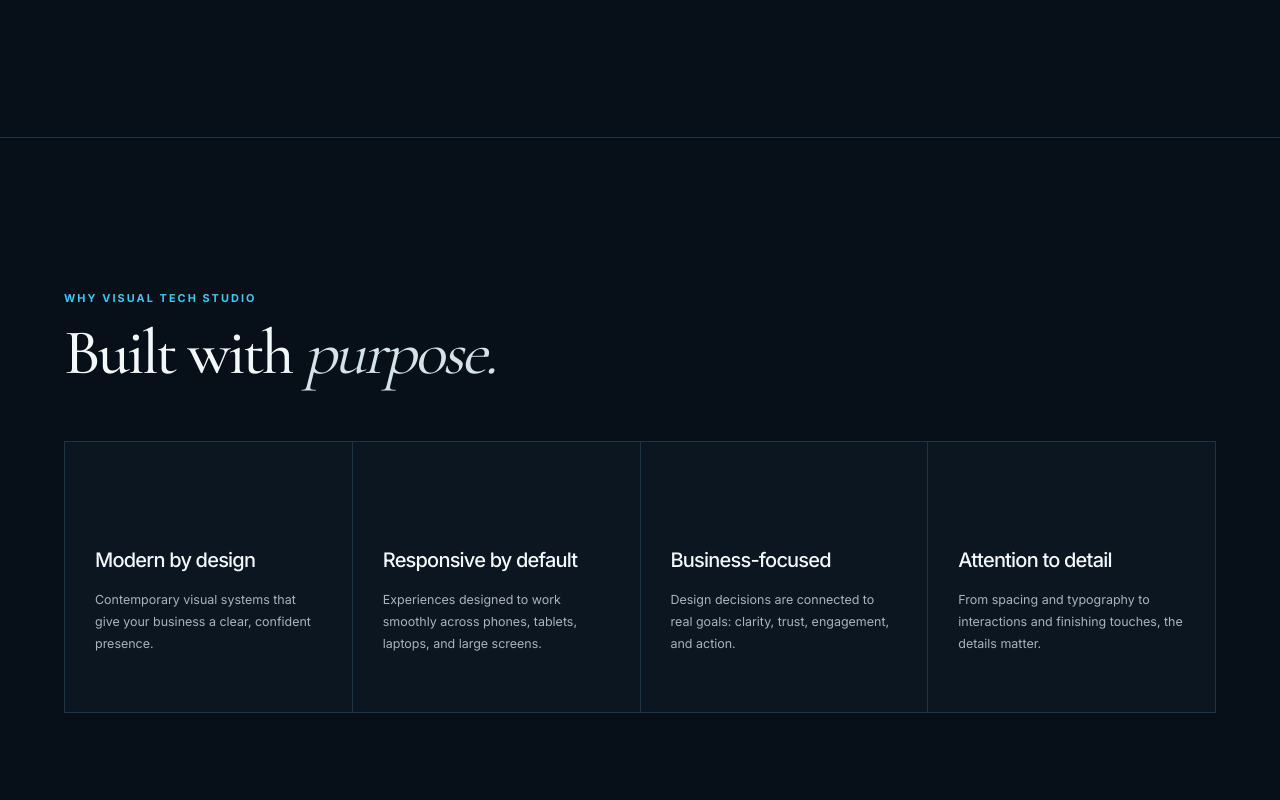
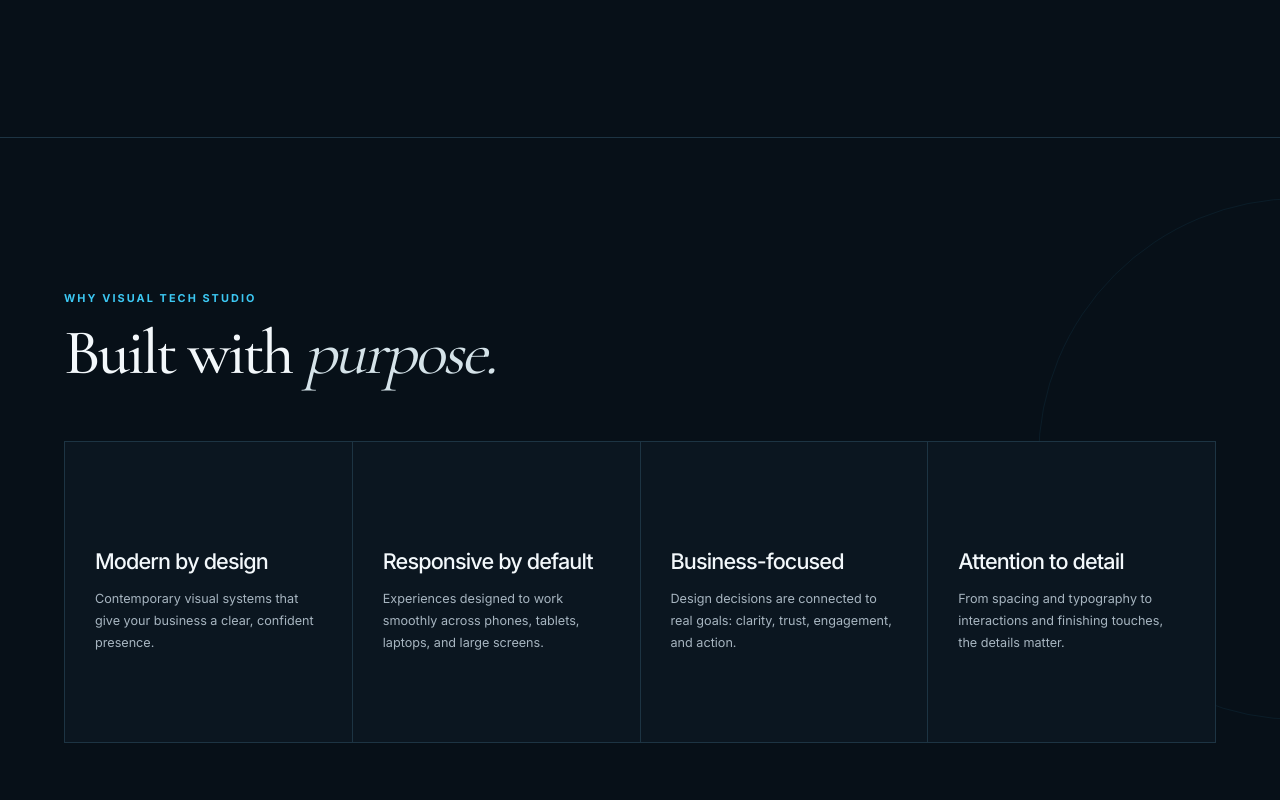
Before and after one commit to Ab-black/visual-tech-studio-landing-page, a plain HTML site: page index.html in a window 1280 px wide. Shown: the part 5300-6100 px from the top of the page. Drawn offline with nearby package versions, Linux system fonts and the light colour scheme.

Commit message:
style: polish why studio section

```diff
--- a/css/style.css
+++ b/css/style.css
@@ -150,12 +150,17 @@
 .statement { padding-top: clamp(100px, 13vw, 180px); padding-bottom: clamp(100px, 13vw, 180px); border-top: 1px solid var(--border); }
 .statement-line { width: 70px; height: 1px; margin-bottom: 35px; background: var(--accent); }
 .statement h2 { max-width: 1050px; margin-top: 25px; }
-.why-grid { display: grid; grid-template-columns: repeat(4, 1fr); gap: 1px; background: var(--border); border: 1px solid var(--border); }
-.why-card { min-height: 270px; padding: 30px; background: var(--surface); transition: background var(--normal) ease; }
-.why-card:hover { background: var(--surface-2); }
-.why-card span { color: var(--accent); font-size: .64rem; font-weight: 700; letter-spacing: .13em; }
-.why-card h3 { margin: 72px 0 12px; font-size: 1.25rem; }
-.why-card p { color: var(--muted); font-size: .78rem; line-height: 1.75; }
+.why { position: relative; overflow: hidden; }
+.why::before { content: ''; position: absolute; width: 520px; aspect-ratio: 1; top: 8%; right: -280px; border: 1px solid rgba(60, 200, 243, .07); border-radius: 50%; pointer-events: none; }
+.why-grid { position: relative; z-index: 1; display: grid; grid-template-columns: repeat(4, 1fr); gap: 1px; background: var(--border); border: 1px solid var(--border); }
+.why-card { position: relative; isolation: isolate; min-height: 300px; padding: 30px; overflow: hidden; background: var(--surface); transition: background var(--normal) ease, transform var(--normal) var(--ease), box-shadow var(--normal) ease; }
+.why-card::before { content: ''; position: absolute; z-index: -1; width: 170px; height: 170px; top: -85px; right: -85px; border: 1px solid rgba(60, 200, 243, .14); border-radius: 50%; opacity: 0; transform: scale(.65); transition: opacity var(--normal) ease, transform var(--slow) var(--ease); }
+.why-card::after { content: ''; position: absolute; left: 30px; bottom: 0; width: 44px; height: 2px; background: var(--accent); transform: scaleX(0); transform-origin: left; transition: transform var(--normal) var(--ease); }
+.why-card:hover, .why-card:focus-within { background: var(--surface-2); transform: translateY(-5px); box-shadow: 0 18px 45px rgba(0, 0, 0, .16); }
+.why-card:hover::before, .why-card:focus-within::before { opacity: 1; transform: scale(1); }
+.why-card:hover::after, .why-card:focus-within::after { transform: scaleX(1); }
+.why-card h3 { margin: 78px 0 14px; font-size: 1.35rem; line-height: 1.08; }
+.why-card p { max-width: 270px; color: var(--muted); font-size: .79rem; line-height: 1.75; }
 .contact { padding-top: clamp(100px, 13vw, 180px); padding-bottom: clamp(100px, 13vw, 180px); text-align: center; }
 .contact-inner { position: relative; overflow: hidden; padding: clamp(70px, 9vw, 130px) 30px; border: 1px solid var(--border); border-radius: 14px; background: radial-gradient(circle at 50% 40%, rgba(60, 200, 243, .09), transparent 38%), var(--surface); }
 .contact-inner > * { position: relative; z-index: 1; }
```
